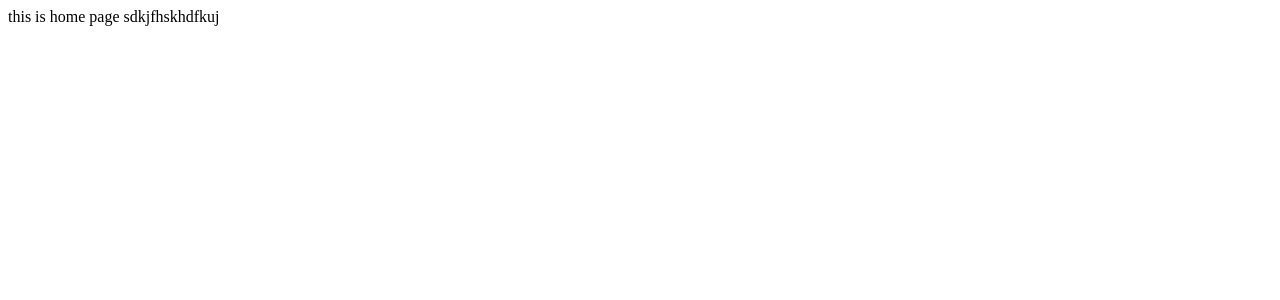
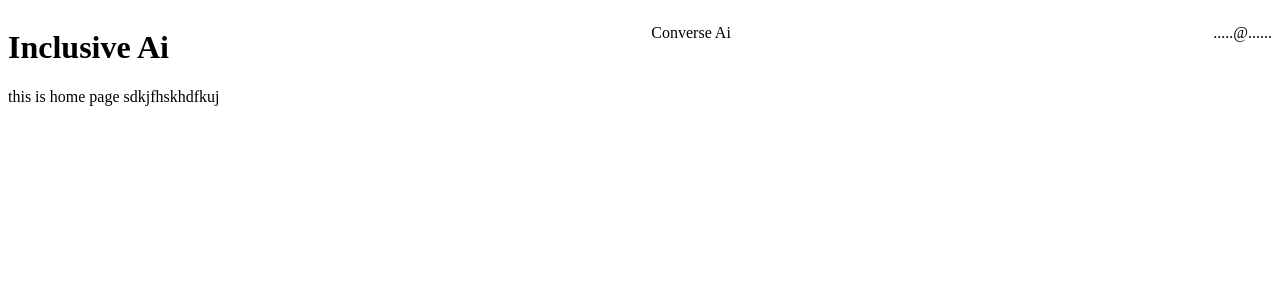
Before and after one commit to SHAPAN-MIAH/inclusive-ai-frontend, a React (Vite) app: page / in a window 1280 px wide. Shown: the top 300 px of the page. Built offline with nearby package versions, Linux system fonts and the light colour scheme; the HTML template or start-up script is replaced by a standard one.

Commit message:
route update and page create

```diff
--- a/src/Layouts/RootLayout.tsx
+++ b/src/Layouts/RootLayout.tsx
@@ -1,10 +1,11 @@
 import React from 'react';
 import { Outlet } from 'react-router-dom';
+import Header from '../components/Header/Header';
 
 const RootLayout = () => {
   return (
     <div>
-      {/* <nav>nav</nav> */}
+      <Header/>
       <Outlet />
       {/* <footer>footer</footer> */}
     </div>
--- /dev/null
+++ b/src/Pages/ChatWithAi/ChatWithAi.tsx
@@ -0,0 +1,11 @@
+import React from 'react';
+
+const ChatWithAi = () => {
+  return (
+    <div>
+
+    </div>
+  );
+};
+
+export default ChatWithAi;
--- /dev/null
+++ b/src/Pages/DiscussWithOthers/DiscussWithOthers.tsx
@@ -0,0 +1,11 @@
+import React from 'react';
+
+const DiscussWithOthers = () => {
+  return (
+    <div>
+
+    </div>
+  );
+};
+
+export default DiscussWithOthers;
--- /dev/null
+++ b/src/Pages/Votes/Votes.tsx
@@ -0,0 +1,11 @@
+import React from 'react';
+
+const Votes = () => {
+  return (
+    <div>
+
+    </div>
+  );
+};
+
+export default Votes;
--- /dev/null
+++ b/src/components/Header/Header.tsx
@@ -0,0 +1,18 @@
+import React from 'react';
+import './header.css';
+
+
+
+const Header = () => {
+  return (
+    <div className='header_section'>
+      <div className='header_container'>
+        <h1>Inclusive Ai</h1>
+        <p>Converse Ai</p>
+        <p>.....@......</p>
+      </div>
+    </div>
+  );
+};
+
+export default Header;
--- /dev/null
+++ b/src/components/Header/header.css
@@ -0,0 +1,5 @@
+.header_container{
+  width: 100%;
+  display: flex;
+  justify-content: space-between;
+}
```
Also changed, not shown: src/Routes/Route.tsx (+17 -0 lines).
